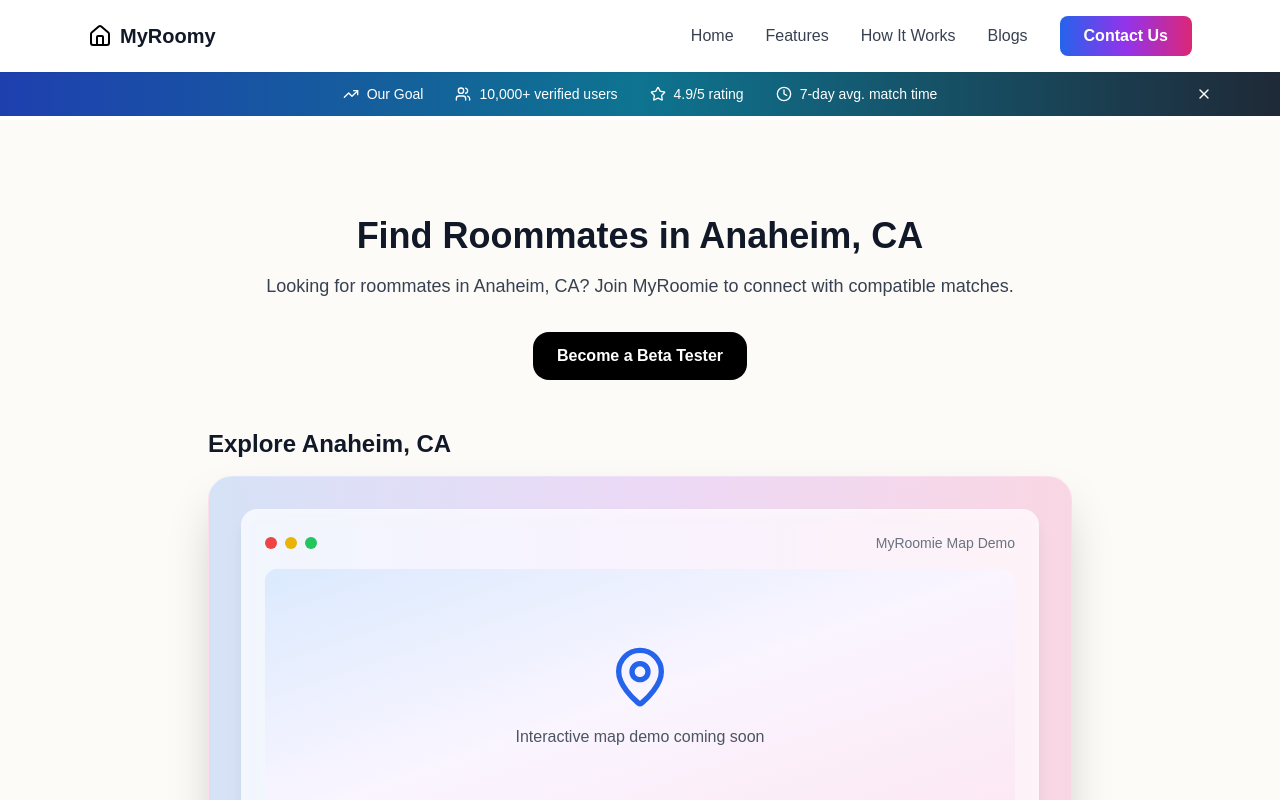
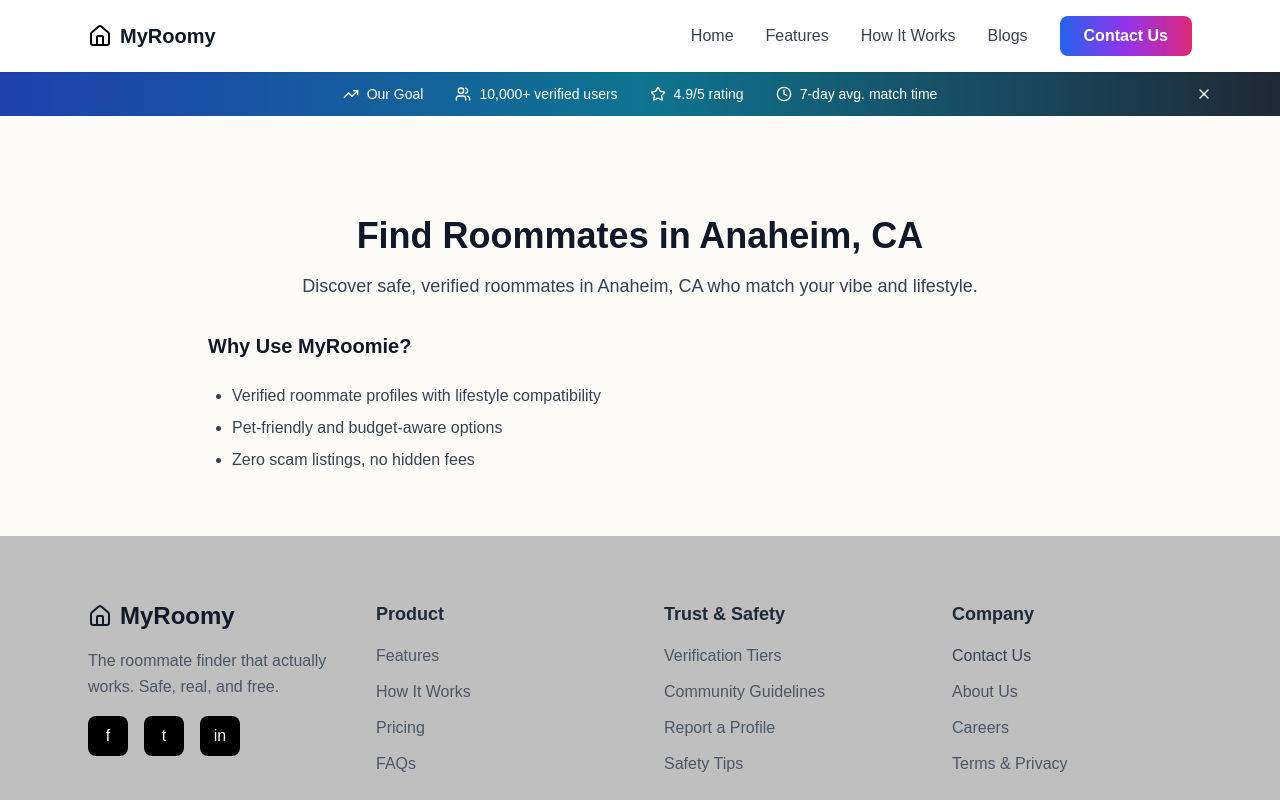
Before and after one commit to asarogers/Find-MyRoomie, a Next.js app: page /roommates/anaheim-ca in a window 1280 px wide. Shown: the top 800 px of the page. Built offline with nearby package versions, Linux system fonts and the light colour scheme.

Commit message:
adding sitemap

```diff
--- /dev/null
+++ b/src/app/apartments/[city]/CityClientShell.tsx
@@ -0,0 +1,19 @@
+'use client';
+
+import React, { useState } from 'react';
+import Navbar from '@/components/Navbar';
+import Footer from '@/components/Footer';
+import ContactUs from '@/components/ContactUs';
+
+export default function CityClientShell({ children }: { children: React.ReactNode }) {
+  const [isOpen, setIsOpen] = useState(false);
+
+  return (
+    <>
+      {isOpen && <ContactUs onClose={() => setIsOpen(false)} />}
+      <Navbar setIsOpen={setIsOpen} />
+      {children}
+      <Footer setIsOpen={setIsOpen} />
+    </>
+  );
+}
--- /dev/null
+++ b/src/app/apartments/[city]/page.tsx
@@ -0,0 +1,45 @@
+// app/apartment/[city]/page.tsx
+import React from 'react';
+import { Building2 } from 'lucide-react';
+import CityClientShell from '../../roommates/[city]/CityClientShell';
+import cityList from '../../../components/_data/cities.json';
+import { notFound } from 'next/navigation';
+
+export async function generateStaticParams() {
+  return cityList.map(({ slug }) => ({ city: slug }));
+}
+
+export async function generateMetadata({ params }: { params: Promise<{ city: string }> }) {
+  const { city: citySlug } = await params;
+  const city = cityList.find((c) => c.slug === citySlug);
+  if (!city) notFound();
+  return {
+    title: `Shared Apartments in ${city.name} | Affordable Living – MyRoomie`,
+    description: `Explore affordable apartments in ${city.name} designed for roommates. Shared spaces, better prices, and verified co-living matches.`,
+  };
+}
+
+export default async function ApartmentCityPage({ params }: { params: Promise<{ city: string }> }) {
+  const { city: citySlug } = await params;
+  const city = cityList.find((c) => c.slug === citySlug);
+  if (!city) notFound();
+
+  return (
+    <CityClientShell>
+      <main className="bg-[#FDFBF7] text-gray-900 pt-24 pb-16">
+        <div className="max-w-4xl mx-auto px-4">
+          <h1 className="text-4xl font-bold mb-4 text-center">Apartments for Roommates in {city.name}</h1>
+          <p className="text-center text-lg text-gray-700 mb-8">
+            Lower rent, better living. MyRoomie helps you find shared apartments in {city.name} that match your lifestyle.
+          </p>
+          <h2 className="text-xl font-semibold mb-6">Why Share a Space?</h2>
+          <ul className="list-disc pl-6 text-gray-700 space-y-2">
+            <li>Split rent and utilities with ease</li>
+            <li>Filter by apartment type, amenities, and lifestyle fit</li>
+            <li>Apply together with roommates — skip the stress</li>
+          </ul>
+        </div>
+      </main>
+    </CityClientShell>
+  );
+}
--- /dev/null
+++ b/src/app/pets/[city]/CityClientShell.tsx
@@ -0,0 +1,19 @@
+'use client';
+
+import React, { useState } from 'react';
+import Navbar from '@/components/Navbar';
+import Footer from '@/components/Footer';
+import ContactUs from '@/components/ContactUs';
+
+export default function CityClientShell({ children }: { children: React.ReactNode }) {
+  const [isOpen, setIsOpen] = useState(false);
+
+  return (
+    <>
+      {isOpen && <ContactUs onClose={() => setIsOpen(false)} />}
+      <Navbar setIsOpen={setIsOpen} />
+      {children}
+      <Footer setIsOpen={setIsOpen} />
+    </>
+  );
+}
--- /dev/null
+++ b/src/app/pets/[city]/page.tsx
@@ -0,0 +1,45 @@
+// app/pets/[city]/page.tsx
+import React from 'react';
+import { PawPrint } from 'lucide-react';
+import CityClientShell from '../../roommates/[city]/CityClientShell';
+import cityList from '../../../components/_data/cities.json';
+import { notFound } from 'next/navigation';
+
+export async function generateStaticParams() {
+  return cityList.map(({ slug }) => ({ city: slug }));
+}
+
+export async function generateMetadata({ params }: { params: Promise<{ city: string }> }) {
+  const { city: citySlug } = await params;
+  const city = cityList.find((c) => c.slug === citySlug);
+  if (!city) notFound();
+  return {
+    title: `Pet-Friendly Housing in ${city.name} | Live With Your Pets – MyRoomie`,
+    description: `Searching for pet-friendly roommates or apartments in ${city.name}? MyRoomie connects you with people and places that welcome pets.`,
+  };
+}
+
+export default async function PetsCityPage({ params }: { params: Promise<{ city: string }> }) {
+  const { city: citySlug } = await params;
+  const city = cityList.find((c) => c.slug === citySlug);
+  if (!city) notFound();
+
+  return (
+    <CityClientShell>
+      <main className="bg-[#FDFBF7] text-gray-900 pt-24 pb-16">
+        <div className="max-w-4xl mx-auto px-4">
+          <h1 className="text-4xl font-bold mb-4 text-center">Pet-Friendly Housing in {city.name}</h1>
+          <p className="text-center text-lg text-gray-700 mb-8">
+            Live with your dog, cat, or support animal. MyRoomie makes finding pet-friendly housing in {city.name} simple and scam-free.
+          </p>
+          <h2 className="text-xl font-semibold mb-6">Made for Pet Owners</h2>
+          <ul className="list-disc pl-6 text-gray-700 space-y-2">
+            <li>Filter for dog- and cat-friendly roommates</li>
+            <li>Know up front which apartments accept pets</li>
+            <li>Avoid landlord surprises or fees</li>
+          </ul>
+        </div>
+      </main>
+    </CityClientShell>
+  );
+}
--- a/src/app/roommates/[city]/page.tsx
+++ b/src/app/roommates/[city]/page.tsx
@@ -12,19 +12,16 @@ export async function generateStaticParams() {
 export async function generateMetadata({ params }: { params: Promise<{ city: string }> }) {
   const { city: citySlug } = await params;
   const city = cityList.find((c) => c.slug === citySlug);
-
   if (!city) notFound();
-
   return {
-    title: `Find Roommates in ${city.name} • MyRoomie`,
-    description: `Looking for roommates in ${city.name}? Join MyRoomie to connect with compatible matches.`,
+    title: `Find Roommates in ${city.name} | Verified & Pet-Friendly – MyRoomie`,
+    description: `Find verified roommates in ${city.name} who match your lifestyle. Pet-friendly options, zero scams, and shared apartment listings.`,
   };
 }
 
-export default async function CityPage({ params }: { params: Promise<{ city: string }> }) {
+export default async function RoommateCityPage({ params }: { params: Promise<{ city: string }> }) {
   const { city: citySlug } = await params;
   const city = cityList.find((c) => c.slug === citySlug);
-
   if (!city) notFound();
 
   return (
@@ -33,41 +30,14 @@ export default async function CityPage({ params }: { params: Promise<{ city: str
         <div className="max-w-4xl mx-auto px-4">
           <h1 className="text-4xl font-bold mb-4 text-center">Find Roommates in {city.name}</h1>
           <p className="text-center text-lg text-gray-700 mb-8">
-            Looking for roommates in {city.name}? Join MyRoomie to connect with compatible matches.
+            Discover safe, verified roommates in {city.name} who match your vibe and lifestyle.
           </p>
-          <div className="text-center mb-12">
-            <a
-              href="https://forms.gle/qJQXtqEgHb45Y2Y8A"
-              target="_blank"
-              rel="noopener noreferrer"
-              className="inline-block bg-black text-white px-6 py-3 rounded-2xl font-semibold hover:bg-gray-800 transition"
-            >
-              Become a Beta Tester
-            </a>
-          </div>
-          <section id="map" className="mb-16">
-            <h2 className="text-2xl font-semibold mb-4">Explore {city.name}</h2>
-            <div className="scroll-mt-28 relative max-w-4xl mx-auto">
-              <div className="bg-gradient-to-r from-blue-500/20 via-purple-500/20 to-pink-500/20 rounded-3xl p-8 backdrop-blur-sm border border-white/20 shadow-2xl">
-                <div className="bg-white/80 backdrop-blur rounded-2xl p-6 shadow-lg">
-                  <div className="flex items-center justify-between mb-4">
-                    <div className="flex space-x-2">
-                      <div className="w-3 h-3 bg-red-500 rounded-full" />
-                      <div className="w-3 h-3 bg-yellow-500 rounded-full" />
-                      <div className="w-3 h-3 bg-green-500 rounded-full" />
-                    </div>
-                    <span className="text-sm text-gray-500">MyRoomie Map Demo</span>
-                  </div>
-                  <div className="h-64 bg-gradient-to-br from-blue-100 via-purple-50 to-pink-100 rounded-xl flex items-center justify-center">
-                    <div className="text-center">
-                      <MapPin className="w-16 h-16 mx-auto mb-4 text-blue-600" />
-                      <p className="text-gray-600 font-medium">Interactive map demo coming soon</p>
-                    </div>
-                  </div>
-                </div>
-              </div>
-            </div>
-          </section>
+          <h2 className="text-xl font-semibold mb-6">Why Use MyRoomie?</h2>
+          <ul className="list-disc pl-6 text-gray-700 space-y-2">
+            <li>Verified roommate profiles with lifestyle compatibility</li>
+            <li>Pet-friendly and budget-aware options</li>
+            <li>Zero scam listings, no hidden fees</li>
+          </ul>
         </div>
       </main>
     </CityClientShell>
```
Also changed, not shown: 1 other file (tests, documents, lock files or other folders).
